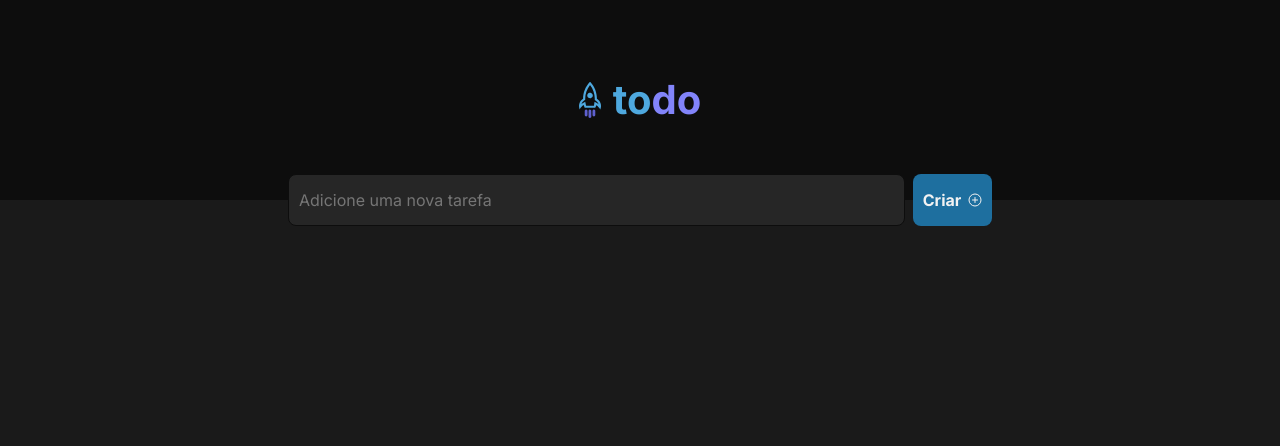
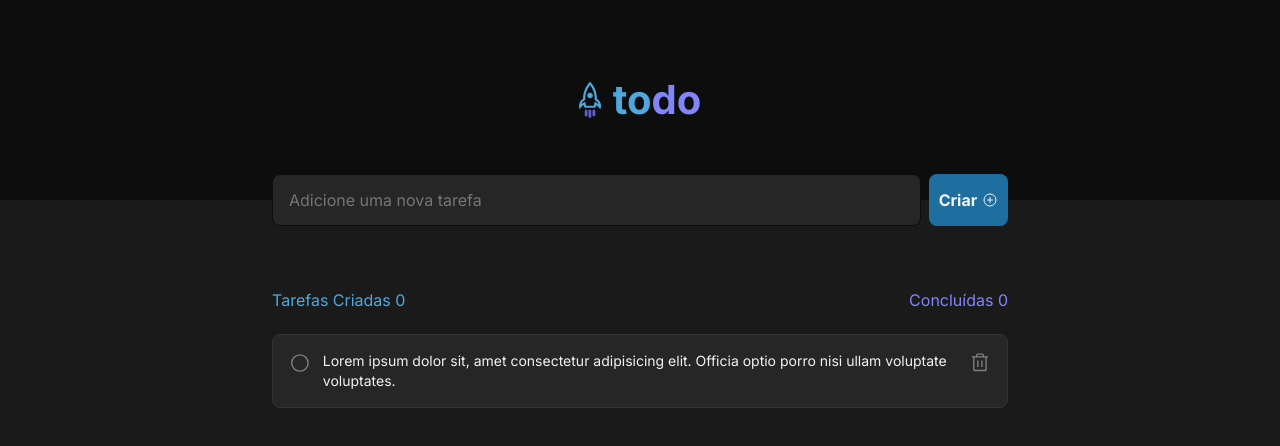
Before and after one commit to raphaelfontoura/todo-react-list, a React (Vite) app: page / in a window 1280 px wide. Shown: the top 446 px of the page. Built offline with nearby package versions, Linux system fonts and the light colour scheme.

Commit message:
Add Task component

```diff
--- a/src/App.tsx
+++ b/src/App.tsx
@@ -1,4 +1,5 @@
 import styles from "./App.module.css";
+import { TaskList } from "./components/TaskList";
 import { Header } from "./components/Header";
 import { NewTask } from "./components/NewTask";
 
@@ -9,6 +10,7 @@ function App() {
       <Header />
       <div className={styles.container}>
         <NewTask />
+        <TaskList />
       </div>
     </div>
   )
--- a/src/components/NewTask.module.css
+++ b/src/components/NewTask.module.css
@@ -1,19 +1,10 @@
 .newTask {
   display: flex;
   flex-direction: row;
-  align-items: stretch;
-  justify-content: stretch;
-  flex-grow: initial;
-  width: 100%;
   height: 52px;
-  padding: 0 1rem;
   margin-top: calc((52px / 2) * -1);
   gap: 0.5rem;
 }
-
-/* .newTask > input, button {
-  height: 52px;
-} */
 
 .newTask input {
   border: 1px solid var(--gray-700);
@@ -21,7 +12,7 @@
   background: var(--gray-500);
   border-radius: 8px;
   resize: none;
-  padding: 0 10px;
+  padding: 0 1rem;
   width: 100%;
 }
 
--- /dev/null
+++ b/src/components/Task.module.css
@@ -0,0 +1,19 @@
+.taskContainer {
+  display: flex;
+  flex-direction: row;
+  align-items: top;
+  box-sizing: border-box;
+  padding: 1rem;
+  background: var(--gray-500);
+  border-radius: 8px;
+  border: 1px solid var(--gray-400);
+  box-shadow: 0px 2px 8px rgba(0, 0, 0, 0.06);
+}
+
+.taskContainer p {
+  color: var(--gray-100);
+  font-size: 0.875rem;
+  line-height: 1.25rem;
+  font-weight: 400;
+  margin: 0 12px;
+}
--- /dev/null
+++ b/src/components/Task.tsx
@@ -0,0 +1,15 @@
+import { Circle, Trash } from 'phosphor-react';
+import styles from "./Task.module.css";
+import React from 'react'
+
+export function Task() {
+  return (
+    <div className={styles.taskContainer}>
+      <Circle size={24} />
+      <div>
+        <p>Lorem ipsum dolor sit, amet consectetur adipisicing elit. Officia optio porro nisi ullam voluptate voluptates. </p>
+      </div>
+      <Trash size={24} />
+    </div>
+  )
+}
--- /dev/null
+++ b/src/components/TaskList.module.css
@@ -0,0 +1,25 @@
+.taskContainer {
+  display: flex;
+  flex-direction: column;
+  align-items: stretch;
+  justify-content: stretch;
+  width: 100%;
+  height: 100%;
+  box-sizing: border-box;
+}
+
+.taskCounters {
+  display: flex;
+  justify-content: space-between;
+  align-items: center;
+  margin-top: 64px;
+  margin-bottom: 24px;
+}
+
+.taskCounters p:first-child {
+  color: var(--blue);
+}
+
+.taskCounters p:last-child {
+  color: var(--purple);
+}
--- /dev/null
+++ b/src/components/TaskList.tsx
@@ -0,0 +1,15 @@
+import React from 'react';
+import { Task } from './Task';
+import styles from "./TaskList.module.css";
+
+export function TaskList() {
+  return (
+    <div className={styles.taskContainer}>
+      <div className={styles.taskCounters}>
+        <p>Tarefas Criadas <span>0</span> </p>
+        <p>Concluídas <span>0</span> </p>
+      </div>
+      <Task />
+    </div>
+  )
+}
```
Also changed, not shown: src/assets/img/clipboard.svg (added).
